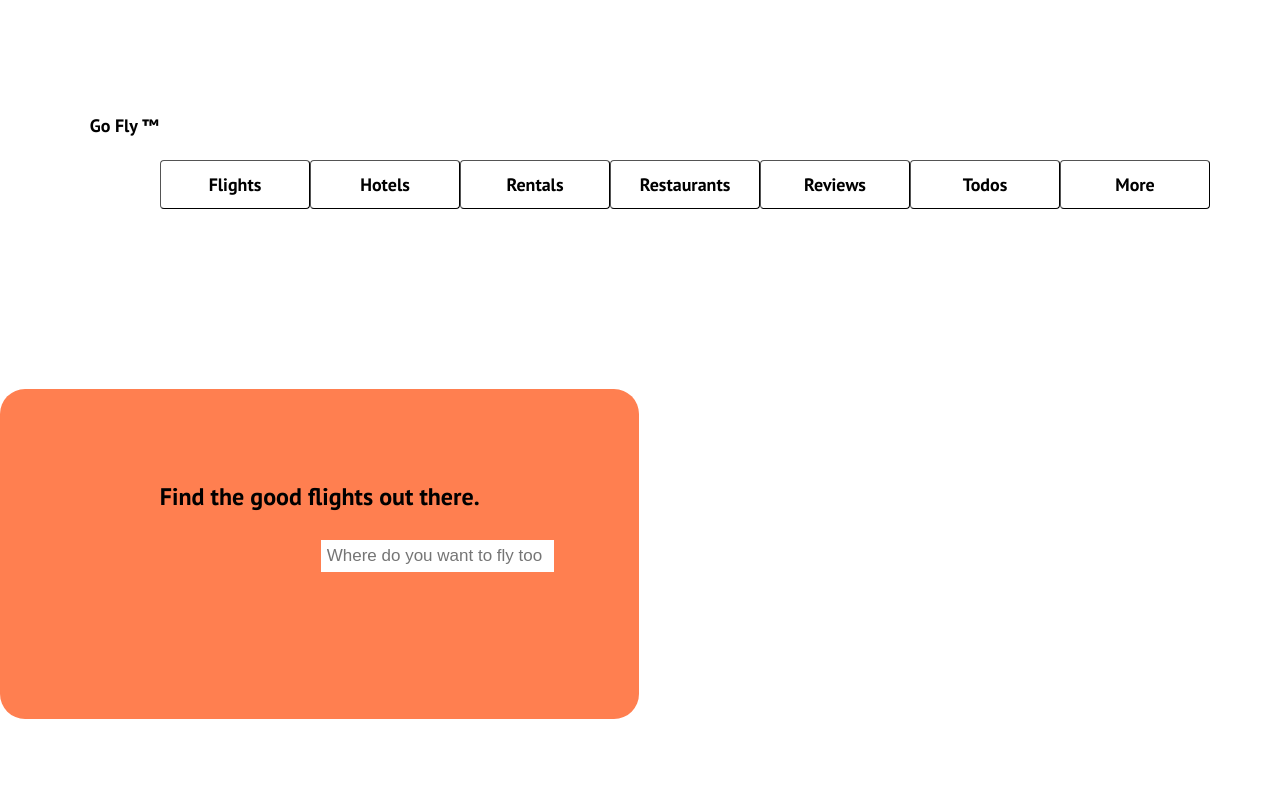
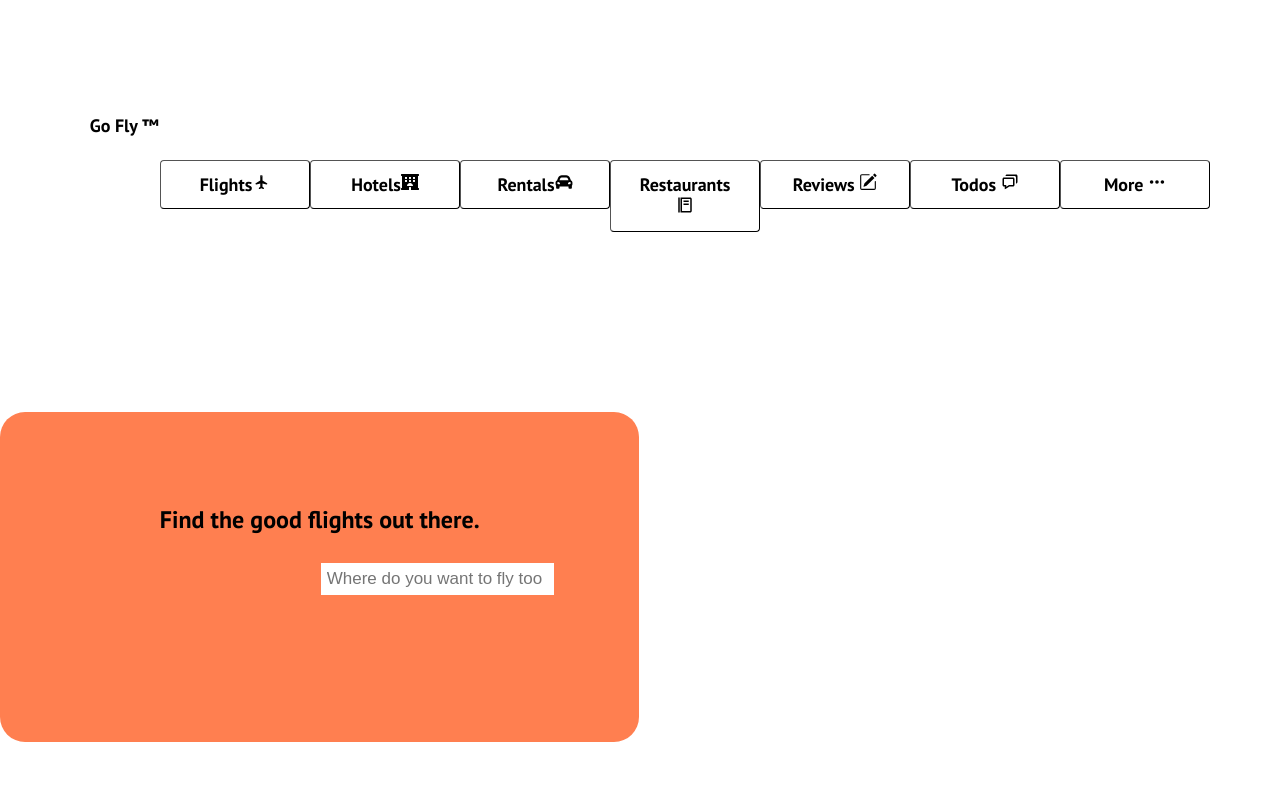
Before and after one commit to jokale/travel-app, a React (Create React App) app: page / in a window 1280 px wide. Shown: the top 800 px of the page. Built offline with nearby package versions, Linux system fonts and the light colour scheme.

Commit message:
add icons for all the buttons

```diff
--- a/src/Components/Flight.js
+++ b/src/Components/Flight.js
@@ -1,4 +1,6 @@
 import React from 'react'
+import { TiPlane } from "react-icons/ti";
+
 
 
 class Flight extends React.Component{
@@ -6,7 +8,7 @@ class Flight extends React.Component{
         return(
 
                 <div id='flight'>
-                <button id="button"><a href='https://www.tripadvisor.co.uk/' target="_blank" rel="noopener noreferrer"></a> Flights</button>
+                <button id="button"><a href='https://www.tripadvisor.co.uk/' target="_blank" rel="noopener noreferrer"></a> Flights<TiPlane/></button>
                 </div>
 
 
--- a/src/Components/Hotel.js
+++ b/src/Components/Hotel.js
@@ -1,4 +1,9 @@
 import React from 'react'
+// import { RiHotelBedFill } from "react-icons/ri";
+// import { MdHotel } from "react-icons/md";
+import { FaHotel } from "react-icons/fa";
+
+
 
 
 class Hotel extends React.Component{
@@ -6,7 +11,7 @@ class Hotel extends React.Component{
         return(
 
                 <div id='hotel'>
-                <button  id="button"><a href='https://www.tripadvisor.co.uk/' target="_blank" rel="noopener noreferrer"></a> Hotels</button>
+                <button  id="button"><a href='https://www.tripadvisor.co.uk/' target="_blank" rel="noopener noreferrer"></a> Hotels<FaHotel/></button>
                 </div>
 
 
--- a/src/Components/More.js
+++ b/src/Components/More.js
@@ -1,4 +1,6 @@
 import React from 'react'
+import { HiDotsHorizontal } from "react-icons/hi";
+
 
 
 class More extends React.Component{
@@ -6,7 +8,8 @@ class More extends React.Component{
         return(
 
                 <div id='more'>
-                <button id="button"><a href='https://www.tripadvisor.co.uk/' target="_blank" rel="noopener noreferrer"></a> More</button>
+                <button id="button"><a href='https://www.tripadvisor.co.uk/' target="_blank" rel="noopener noreferrer"></a> More <HiDotsHorizontal/>
+                </button>
                 </div>
 
 
--- a/src/Components/Rental.js
+++ b/src/Components/Rental.js
@@ -1,4 +1,5 @@
 import React from 'react'
+import { FaCarAlt } from "react-icons/fa";
 
 
 class Rental extends React.Component{
@@ -6,7 +7,7 @@ class Rental extends React.Component{
         return(
 
                 <div id='rental'>
-                <button id="button"><a href='https://www.tripadvisor.co.uk/' target="_blank" rel="noopener noreferrer"></a> Rentals</button>
+                <button id="button"><a href='https://www.tripadvisor.co.uk/' target="_blank" rel="noopener noreferrer"></a> Rentals<FaCarAlt/></button>
                 </div>
 
 
--- a/src/Components/Restaurant.js
+++ b/src/Components/Restaurant.js
@@ -1,12 +1,12 @@
 import React from 'react'
-
+import { BiFoodMenu } from "react-icons/bi";
 
 class Restaurant extends React.Component{
     render(){
         return(
 
                 <div id='restaurant'>
-                <button id="button"><a href='https://www.tripadvisor.co.uk/' target="_blank" rel="noopener noreferrer"></a> Restaurants</button>
+                <button id="button"><a href='https://www.tripadvisor.co.uk/' target="_blank" rel="noopener noreferrer"></a> Restaurants <BiFoodMenu/></button>
                 </div>
 
 
--- a/src/Components/Review.js
+++ b/src/Components/Review.js
@@ -1,4 +1,6 @@
 import React from 'react'
+import { BsPencilSquare } from "react-icons/bs";
+
 
 
 class Review extends React.Component{
@@ -6,7 +8,7 @@ class Review extends React.Component{
         return(
 
                 <div id='review'>
-                <button id="button"><a href='https://www.tripadvisor.co.uk/' target="_blank" rel="noopener noreferrer"></a> Reviews</button>
+                <button id="button"><a href='https://www.tripadvisor.co.uk/' target="_blank" rel="noopener noreferrer"></a> Reviews <BsPencilSquare/></button>
                 </div>
 
 
--- a/src/Components/Todo.js
+++ b/src/Components/Todo.js
@@ -1,4 +1,6 @@
 import React from 'react'
+import { BiChat } from "react-icons/bi";
+
 
 
 class Todo extends React.Component{
@@ -6,7 +8,7 @@ class Todo extends React.Component{
         return(
 
                 <div id='todo'>
-                <button id="button"><a href='https://www.tripadvisor.co.uk/' target="_blank" rel="noopener noreferrer"></a> Todos</button>
+                <button id="button"><a href='https://www.tripadvisor.co.uk/' target="_blank" rel="noopener noreferrer"></a> Todos <BiChat/></button>
                 </div>
 
 
```
